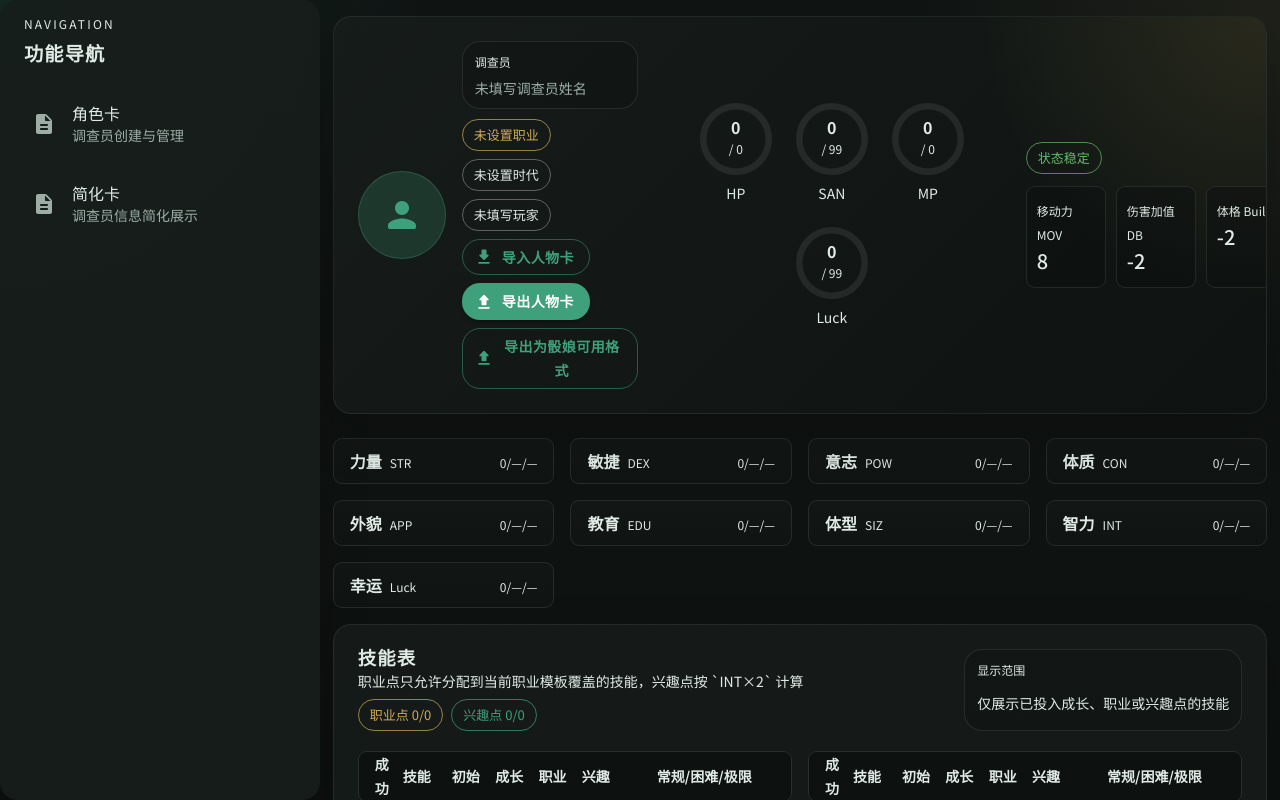
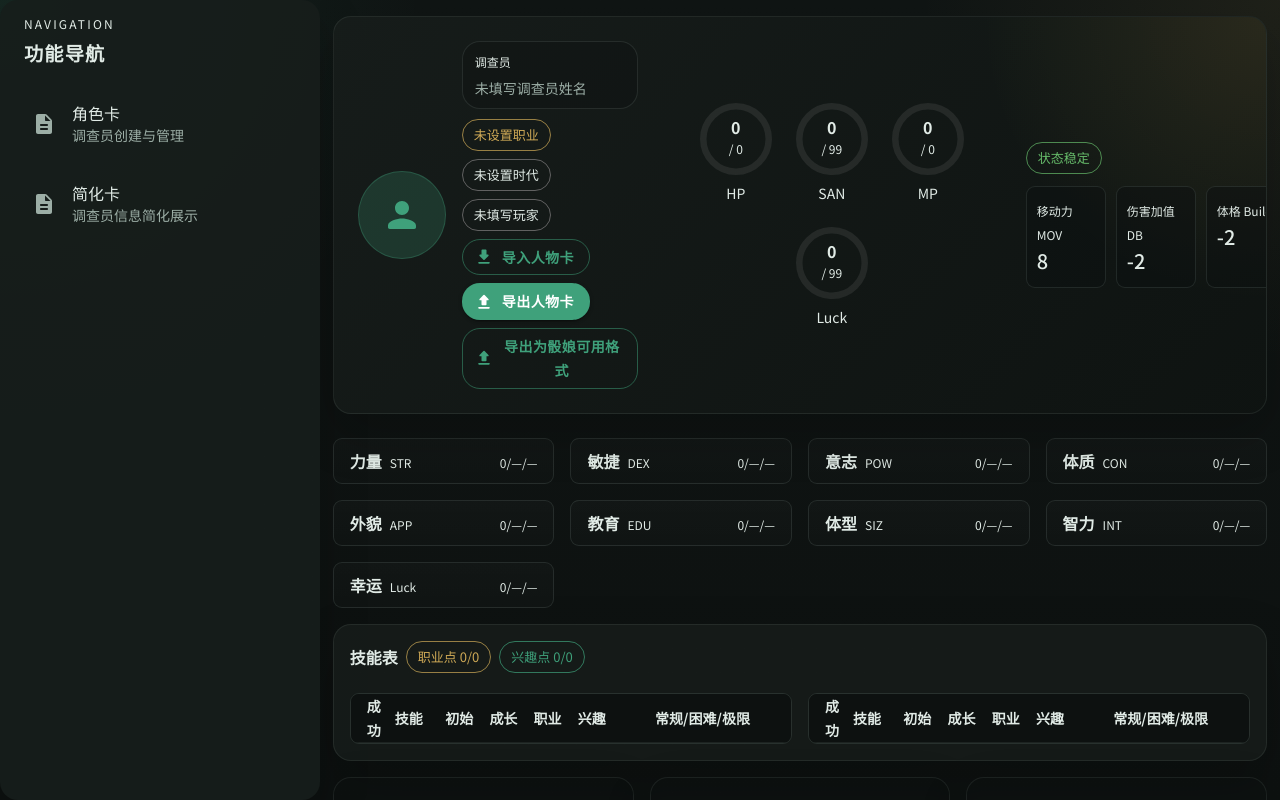
Before and after one commit to DMHPJ/character-sheet-toolkit, a Next.js app: page /simplify in a window 1280 px wide. Built offline with nearby package versions, Linux system fonts and the light colour scheme.

Commit message:
feat: SkillTable只读样式优化

```diff
--- a/src/components/SkillTable/SkillTable.tsx
+++ b/src/components/SkillTable/SkillTable.tsx
@@ -68,8 +68,9 @@ export default function SkillTable({ readOnly }: { readOnly?: boolean }) {
 	const rightSkills = baseSkills.slice(splitIndex);
 
 	return (
-		<Paper sx={{ p: { xs: 2, md: 3 }, backgroundColor: alpha("#171d1b", 0.84) }}>
+		<Paper sx={{ p: { xs: 2, md: 2 }, backgroundColor: alpha("#171d1b", 0.84) }}>
 			<Box sx={{ display: "grid", gap: 2.5 }}>
+				{isReadOnly ? (
 					<Box
 						sx={{
 							display: "flex",
@@ -78,7 +79,47 @@ export default function SkillTable({ readOnly }: { readOnly?: boolean }) {
 							flexDirection: { xs: "column", md: "row" },
 						}}>
 						<Box sx={{ display: "grid", gap: 1 }}>
-						<Box>
+							<Box sx={{ display: "flex", gap: 1, alignItems: "center" }}>
+								<Typography variant="subtitle1" sx={{ fontWeight: 700 }}>
+									技能表
+								</Typography>
+								<Box sx={{ display: "flex", gap: 1, flexWrap: "wrap" }}>
+									<Chip
+										label={`职业点 ${occupationSummary.occupationPointsSpent}/${occupationSummary.occupationPointsTotal}`}
+										color={occupationSummary.occupationPointsRemaining < 0 ? "error" : "secondary"}
+										variant="outlined"
+									/>
+									<Chip
+										label={`兴趣点 ${occupationSummary.interestPointsSpent}/${occupationSummary.interestPointsTotal}`}
+										color={occupationSummary.interestPointsRemaining < 0 ? "error" : "primary"}
+										variant="outlined"
+									/>
+									{occupationSummary.creditRatingMin !== null && (
+										<Chip
+											icon={
+												!occupationSummary.creditRatingInRange ? (
+													<WarningAmberRoundedIcon />
+												) : undefined
+											}
+											label={`信用评级 ${occupationSummary.creditRatingValue}（应为 ${occupationSummary.creditRatingMin}-${occupationSummary.creditRatingMax}）`}
+											color={occupationSummary.creditRatingInRange ? "success" : "warning"}
+											variant="outlined"
+										/>
+									)}
+								</Box>
+							</Box>
+						</Box>
+					</Box>
+				) : (
+					<Box
+						sx={{
+							display: "flex",
+							gap: 1.5,
+							justifyContent: "space-between",
+							flexDirection: { xs: "column", md: "row" },
+						}}>
+						<Box sx={{ display: "grid", gap: 1 }}>
+							<Box sx={{ display: "flex", gap: 1, alignItems: "center" }}>
 								<Typography variant="h2" sx={{ fontSize: "1.15rem" }}>
 									技能表
 								</Typography>
@@ -100,7 +141,9 @@ export default function SkillTable({ readOnly }: { readOnly?: boolean }) {
 								{occupationSummary.creditRatingMin !== null && (
 									<Chip
 										icon={
-										!occupationSummary.creditRatingInRange ? <WarningAmberRoundedIcon /> : undefined
+											!occupationSummary.creditRatingInRange ? (
+												<WarningAmberRoundedIcon />
+											) : undefined
 										}
 										label={`信用评级 ${occupationSummary.creditRatingValue}（应为 ${occupationSummary.creditRatingMin}-${occupationSummary.creditRatingMax}）`}
 										color={occupationSummary.creditRatingInRange ? "success" : "warning"}
@@ -108,7 +151,7 @@ export default function SkillTable({ readOnly }: { readOnly?: boolean }) {
 									/>
 								)}
 							</Box>
-						{!isReadOnly && (
+
 							<Box sx={{ display: "flex", gap: 1, flexWrap: "wrap" }}>
 								{EXPANDABLE_SKILL_GROUPS.map((group) => (
 									<Button
@@ -121,16 +164,8 @@ export default function SkillTable({ readOnly }: { readOnly?: boolean }) {
 									</Button>
 								))}
 							</Box>
-						)}
 						</Box>
 
-					{isReadOnly ? (
-						<ReadOnlyField
-							label="显示范围"
-							value="仅展示已投入成长、职业或兴趣点的技能"
-							minHeight={56}
-						/>
-					) : (
 						<Autocomplete
 							freeSolo
 							options={searchOptions}
@@ -159,8 +194,8 @@ export default function SkillTable({ readOnly }: { readOnly?: boolean }) {
 								/>
 							)}
 						/>
+					</Box>
 				)}
-				</Box>
 
 				<Box
 					sx={{
```
Lines whose indentation alone changed are shown as unchanged.
